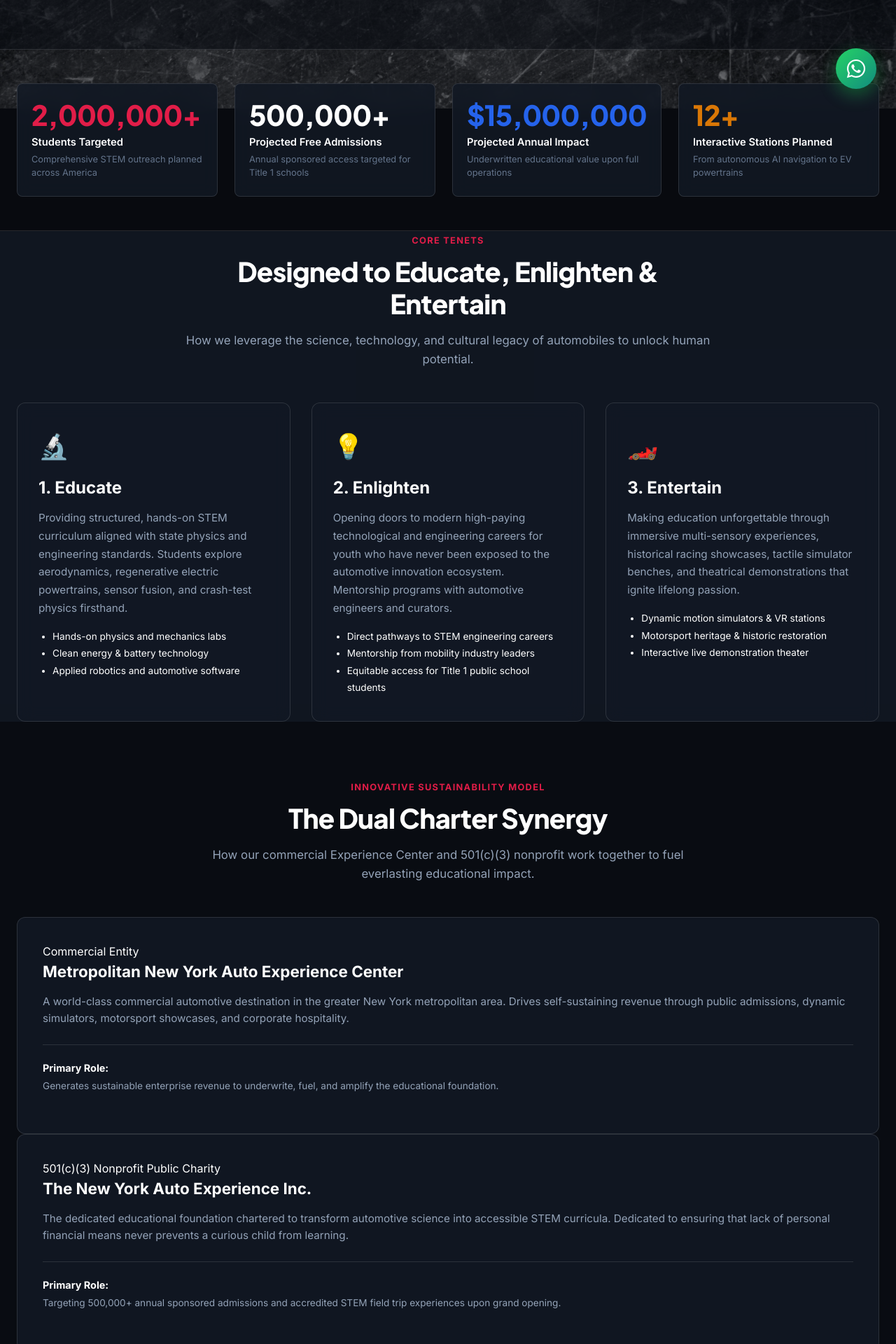
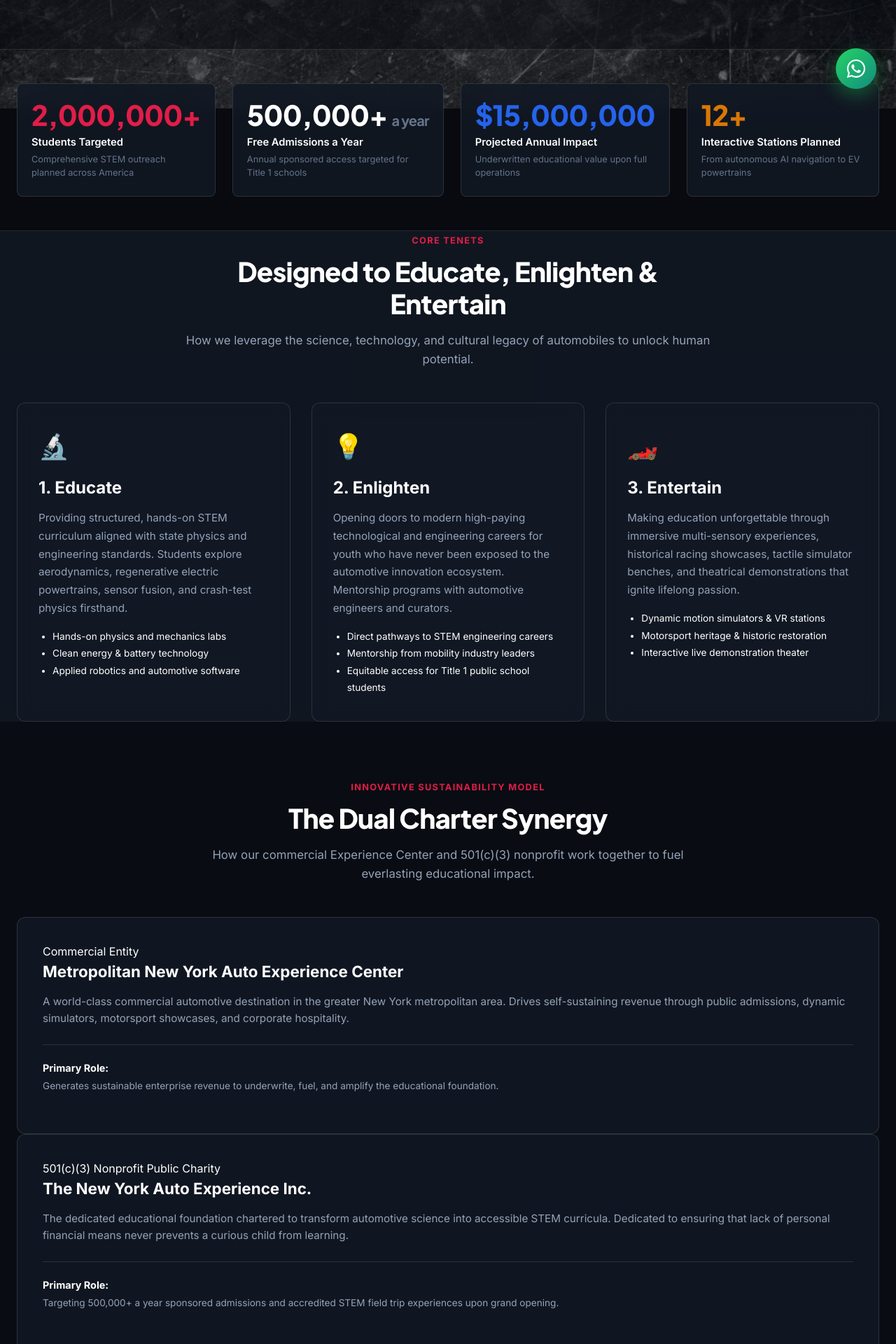
Before and after one commit to itsemranraj-ai/newyorkautoexperience-nextjs, a Next.js app: page /mission in a window 1280 px wide. Shown: the part 645-2565 px from the top of the page at 70% size. Built offline with nearby package versions, Linux system fonts and the light colour scheme.

Commit message:
feat(content): update 500,000 throughput wording to explicitly state '500,000+ a year'

```diff
--- a/src/app/exhibits/page.tsx
+++ b/src/app/exhibits/page.tsx
@@ -19,7 +19,7 @@ export default function ExhibitsPage() {
         <div className="container text-center">
           <h2 style={{ fontSize: '2rem', marginBottom: '14px', color: '#FFF' }}>Bring Your Students to Experience These Exhibits in Person</h2>
           <p style={{ color: 'var(--color-text-muted)', maxWidth: '650px', margin: '0 auto 24px', lineHeight: 1.6 }}>
-            100% of admission fees are waived for public schools, Title 1 classrooms, and youth organizations through our annual 500,000+ ticket sponsorship program.
+            100% of admission fees are waived for public schools, Title 1 classrooms, and youth organizations through our 500,000+ a year ticket sponsorship program.
           </p>
           <div style={{ display: 'flex', justifyContent: 'center', gap: '16px', flexWrap: 'wrap' }}>
             <Link href="/#stem-portal" className="btn btn-primary">
--- a/src/app/mission/page.tsx
+++ b/src/app/mission/page.tsx
@@ -156,7 +156,7 @@ export default function MissionPage() {
               <div style={{ marginTop: '25px', paddingTop: '20px', borderTop: '1px solid var(--color-border)' }}>
                 <strong style={{ color: '#FFFFFF', fontSize: '0.9rem' }}>Primary Role:</strong>
                 <p style={{ color: 'var(--color-text-muted)', fontSize: '0.85rem', marginTop: '4px' }}>
-                  Targeting 500,000+ annual sponsored admissions and accredited STEM field trip experiences upon grand opening.
+                  Targeting 500,000+ a year sponsored admissions and accredited STEM field trip experiences upon grand opening.
                 </p>
               </div>
             </div>
--- a/src/components/AnimatedCounters.tsx
+++ b/src/components/AnimatedCounters.tsx
@@ -13,7 +13,7 @@ interface MetricItem {
 
 const metrics: MetricItem[] = [
   { target: 2000000, label: 'Students Targeted', subtext: 'Comprehensive STEM outreach planned across America', suffix: '+', accentClass: 'accent-red' },
-  { target: 500000, label: 'Projected Free Admissions', subtext: 'Annual sponsored access targeted for Title 1 schools', suffix: '+' },
+  { target: 500000, label: 'Free Admissions a Year', subtext: 'Annual sponsored access targeted for Title 1 schools', suffix: '+ a year' },
   { target: 15000000, label: 'Projected Annual Impact', subtext: 'Underwritten educational value upon full operations', prefix: '$', accentClass: 'accent-blue' },
   { target: 12, label: 'Interactive Stations Planned', subtext: 'From autonomous AI navigation to EV powertrains', suffix: '+', accentClass: 'accent-amber' }
 ];
@@ -62,7 +62,12 @@ export default function AnimatedCounters() {
           {metrics.map((m, i) => (
             <div className="metric-card" key={m.label}>
               <div className={`metric-number ${m.accentClass || ''}`}>
-                {m.prefix || ''}{counts[i].toLocaleString('en-US')}{m.suffix || ''}
+                {m.prefix || ''}{counts[i].toLocaleString('en-US')}{m.suffix?.replace(' a year', '')}
+                {m.suffix?.includes('a year') && (
+                  <span style={{ fontSize: '1.25rem', fontWeight: 600, color: 'var(--color-text-dim)', marginLeft: '6px', whiteSpace: 'nowrap' }}>
+                    a year
+                  </span>
+                )}
               </div>
               <div className="metric-label">{m.label}</div>
               <div className="metric-subtext">{m.subtext}</div>
--- a/src/components/DualCharterSection.tsx
+++ b/src/components/DualCharterSection.tsx
@@ -34,7 +34,7 @@ export default function DualCharterSection() {
               The dedicated educational public charity chartered to turn automotive technology into accredited STEM curricula. Dedicated to ensuring financial barriers never prevent curious students from hands-on science learning.
             </p>
             <p style={{ color: 'var(--color-primary)', fontSize: '0.88rem', fontWeight: 600 }}>
-              Targeting 500,000+ annual sponsored admissions for Title 1 public school students upon grand opening.
+              Targeting 500,000+ a year sponsored admissions for Title 1 public school students upon grand opening.
             </p>
           </div>
         </div>
--- a/src/lib/wordpress.ts
+++ b/src/lib/wordpress.ts
@@ -173,7 +173,7 @@ export const defaultSiteContent: SiteContent = {
   exhibits_page_title: 'Exhibits & STEM Demonstrations',
   exhibits_page_subtitle: 'From the inner mechanics of combustion and electric powertrains to advanced artificial intelligence and aerodynamics, discover 12 permanent learning stations.',
   exhibits_cta_title: 'Bring Your Students to Experience These Exhibits in Person',
-  exhibits_cta_subtitle: '100% of admission fees are waived for public schools, Title 1 classrooms, and youth organizations through our annual 500,000+ ticket sponsorship program.',
+  exhibits_cta_subtitle: '100% of admission fees are waived for public schools, Title 1 classrooms, and youth organizations through our 500,000+ a year ticket sponsorship program.',
 
   donate_page_title: 'Fuel the Next Generation of Innovators',
   donate_page_subtitle: 'When you give, you remove financial barriers for students from under-resourced schools to experience hands-on STEM learning in New York City.',
```
